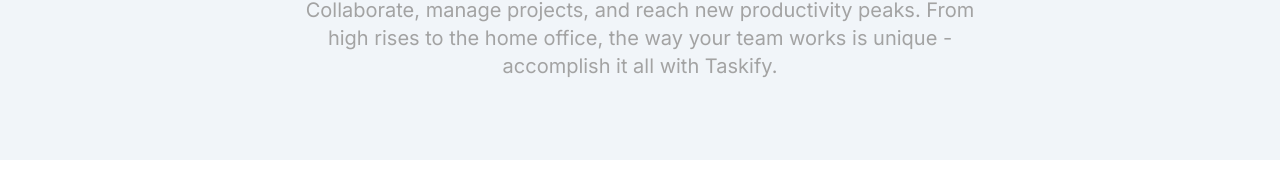
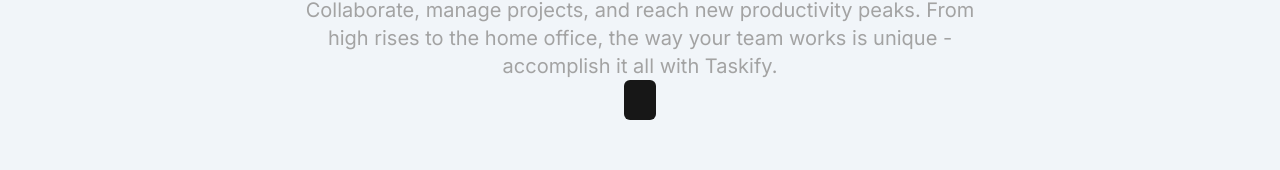
Before and after one commit to hamzzakaya/trello-clone, a Next.js app in the folder trello-tutorial/: page / in a window 1280 px wide. Shown: the part 422-592 px from the top of the page. Built offline with nearby package versions, Linux system fonts and the light colour scheme.

Commit message:
adding a button with shadcn-ui

```diff
--- a/trello-tutorial/app/(marketing)/page.tsx
+++ b/trello-tutorial/app/(marketing)/page.tsx
@@ -1,3 +1,4 @@
+import { Button } from "@/components/ui/button";
 import { Medal } from "lucide-react";
 
 const MarketingPage = () => {
@@ -19,6 +20,9 @@
       <div className=" text-sm md:text-xl text-neutral-400 mt-4 max-w-xs md:max-w-2xl text-center mx-auto">
         Collaborate, manage projects, and reach new productivity peaks. From high rises to the home office, the way your team works is unique - accomplish it all with Taskify.
       </div>
+      <Button>
+
+      </Button>
     </div>
   );
 };
```
